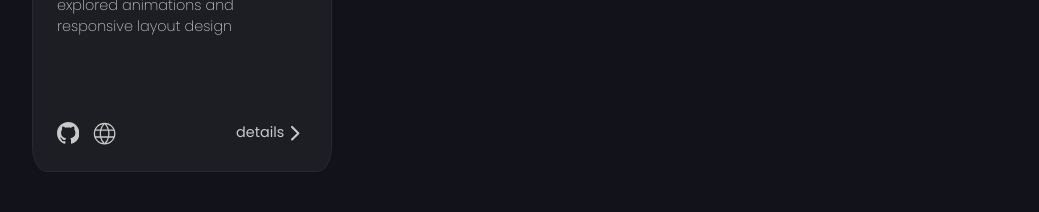
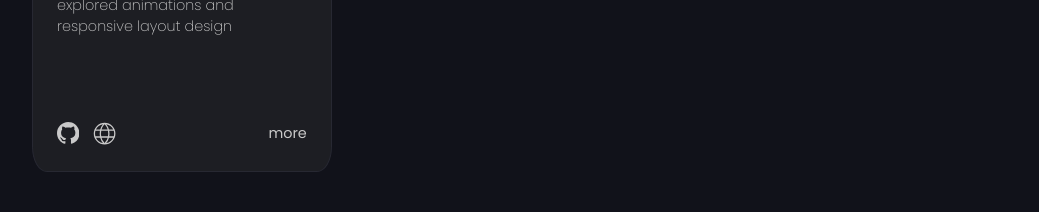
Before and after one commit to AnthonyX4/portfolio, a React (Vite) app: page / in a window 1280 px wide. Shown: the part 2960-3172 px from the top of the page, without its empty margins (176-1215 px from the left). Built offline with nearby package versions, Linux system fonts and the light colour scheme.

Commit message:
Remove chevron from cards in projects section

```diff
--- a/src/pages/Projects/Projects.jsx
+++ b/src/pages/Projects/Projects.jsx
@@ -1,7 +1,6 @@
 import styles from './Projects.module.css';
 import { BsGithub } from "react-icons/bs";
 import { PiGlobeLight } from "react-icons/pi";
-import { IoChevronForward } from "react-icons/io5";
 import { motion, AnimatePresence } from "framer-motion";
 import { useState, useEffect } from 'react';
 import section from "../../components/Content/Content";
@@ -95,8 +94,7 @@ const Projects = () => {
                                         whileHover={{ scale: 1.05 }}
                                         onClick={()=>setToggleModal(!toggleModal)}
                                     >
-                                        <p>details</p>
-                                        <IoChevronForward size={"1.4rem"} />
+                                        <p>more</p>
                                     </motion.button>
 
                                      <AnimatePresence>
```
